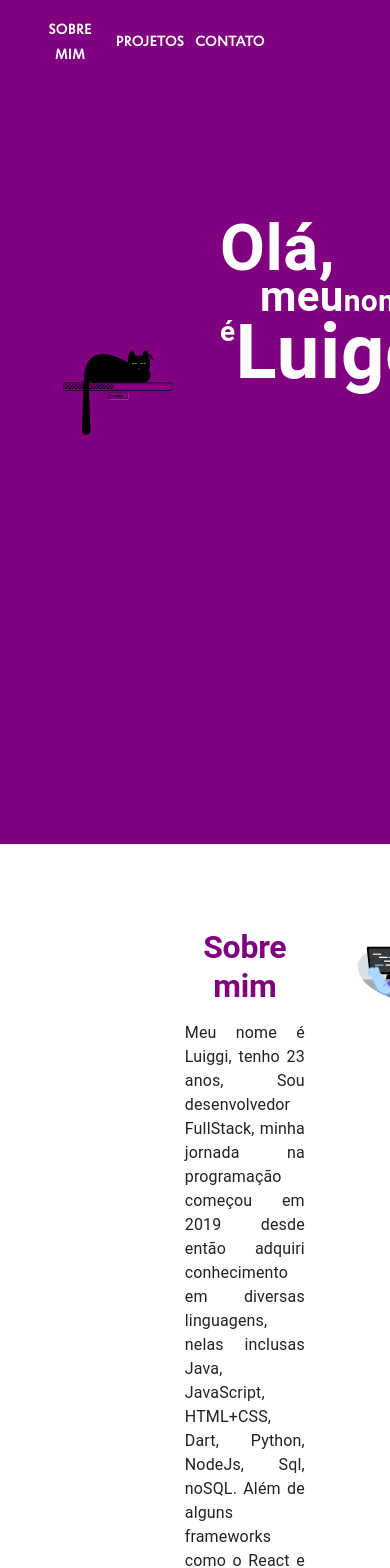
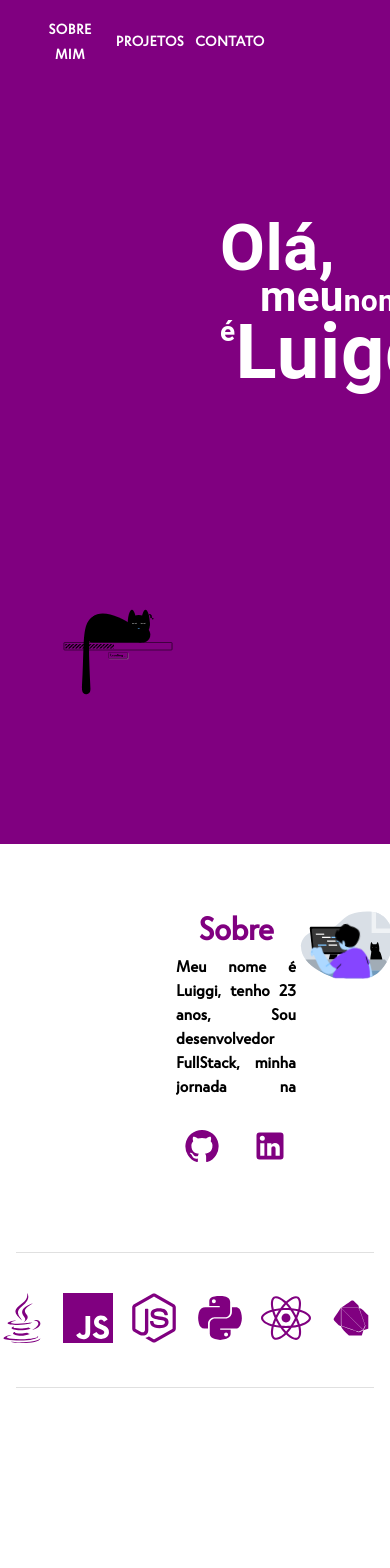
Before and after one commit to Ludige/Portfolio-React, a React (Create React App) app: page / in a window 390 px wide. Shown: the top 1568 px of the page. Built offline with nearby package versions, Linux system fonts and the light colour scheme.

Commit message:
Commit: Animated Icons to Component, and Improvements to Responsivity of the Screen

```diff
--- a/src/App.js
+++ b/src/App.js
@@ -1,5 +1,5 @@
 
-import { Box, AppBar, Container, Paper, Typography, Divider, IconButton} from "@mui/material";
+import { Box, AppBar, Container, Typography, Divider, IconButton, Grid} from "@mui/material";
 import { Component } from "react";
 import Lottie from "lottie-react";
 import 'aos/dist/aos.css';
@@ -15,11 +15,7 @@ import computingCat from "./assets/icons/progrsmadorGato.json";
 //Icons
 import GitHubIcon from '@mui/icons-material/GitHub';
 import LinkedInIcon from '@mui/icons-material/LinkedIn';
-import { RiFlutterFill } from "react-icons/ri";
-import { FaJava } from "react-icons/fa";
-import { SiJavascript } from "react-icons/si";
-import { FaNodeJs,FaPython,FaReact } from "react-icons/fa";
-import { DiDart,DiMysql } from "react-icons/di";
+import AnimatedIcons from "./components/AnimatedIcons";
 
 // function scrollTo (){
 //     Link.scrollTo('contato');
@@ -52,36 +48,48 @@ class App extends Component{
           flexDirection: "row",
         }}>
           <Box sx={{pt:38,px:3}}>
-            <Lottie animationData={sleepingCatAnimation} style={{width:"40vw"}}/>
+            <Lottie animationData={sleepingCatAnimation} style={{width:"40vw", height:"80vh"}}/>
           </Box>
           <Box sx={{pt: 25}}>
             <Presentation></Presentation>
           </Box>
         </Container>
-
       </Box>
       <Container sx={{height: "500vh"}}>
-            <Paper elevation={0} sx={{paddingTop:"10vh", display: "flex", flexDirection: "row"}} >
-              <Box sx={{width: {md:"34vw"}, height: {md:"36vh"}, marginLeft:"20vh"}} data-aos="fade-right">
+          <Box sx={{paddingTop:8, display: "flex",flexDirection: "row"}}  >
+            <Box sx={{width: 400, height:200, marginLeft:20}} data-aos="fade-right">
+              {/* Text */}
               <Typography  sx={{
                 fontSize:32,
                 justifyContent: "center",
                 textAlign:"center",
                 fontWeight:"bold", color:"purple",
                 paddingBottom:2,
-                  position:"relative"
+                position:"relative",
+                fontFamily:"Atlan",
+                overflow: 'hidden',
+                textOverflow:"ellipsis",
+                height:30
               }} variant="h2" >
                 Sobre mim
               </Typography>
               <Typography sx={{
                 fontSize:16,
                 textAlign:"justify",
-                  position:"relative"
-                  }} >
+                position:"relative",
+                maxWidth:"34vw",
+                maxHeight:"30vh",
+                fontFamily:"Atlan",
+                fontWeight:"bold",
+                overflow: 'hidden',
+                textOverflow:"ellipsis",
+                height:150
+                }}>
                 Meu nome é Luiggi, tenho {getAge()} anos, Sou desenvolvedor FullStack, minha jornada na programação
                 começou em 2019 desde então adquiri conhecimento em diversas linguagens, nelas inclusas Java,
                 JavaScript, HTML+CSS, Dart, Python, NodeJs, Sql, noSQL. Além de alguns frameworks como o React e Flutter.
               </Typography>
+              {/* Buttons */}
               <Box sx={{display: "flex",justifyContent:"center", marginTop:2}}>
                 <IconButton sx={{color:"purple", marginRight:2}} onClick={() =>{window.open("https://github.com/ludige", "_blank")}}>
                   <GitHubIcon sx={{width:36, height:36}} />
@@ -91,45 +99,24 @@ class App extends Component{
                 </IconButton>
               </Box>
             </Box>
-              <Box sx={{width: {xs:1, md:"34vw"}, height: {xs:1, md:"36vh"}}}>
-                <Lottie animationData={computingCat} style={{width:"26vw", marginLeft: 48}} data-aos="fade-left"/>
+            {/* Animation */}
+            <Box sx={{width:"34vw", height: "36vh"}} xs={2} >
+              <Lottie animationData={computingCat} style={{width:"26vw"}} data-aos="fade-left" />
             </Box>
-            </Paper>
+          </Box>
 
           <Divider sx={{marginTop:5,marginBottom:5 ,color:"purple"}} data-aos="zoom-in" data-aos-delay="200"/>
 
           <Box sx={{display: "flex",justifyContent:"center"}}>
-              <Paper sx={{width:"36vw",display: "flex",justifyContent:"center"}} elevation={0}>
-                <Box sx={{marginRight:2}} data-aos="fade-up" data-aos-duration="600" data-aos-delay="100">
-                  <RiFlutterFill  color="purple" size={50}/>
-                </Box>
-                <Box sx={{marginRight:2}} data-aos="fade-down" data-aos-duration="600" data-aos-delay="200">
-                  <FaJava color="purple" size={50}/>
-                </Box>
-                <Box sx={{marginRight:2}} data-aos="fade-up" data-aos-duration="600" data-aos-delay="300">
-                  <SiJavascript color="purple" size={50} />
-                </Box>
-                <Box sx={{marginRight:2}} data-aos="fade-down" data-aos-duration="600" data-aos-delay="400">
-                  <FaNodeJs color="purple" size={50}/>
-                </Box>
-                <Box sx={{marginRight:2}} data-aos="fade-up" data-aos-duration="600" data-aos-delay="500">
-                  <FaPython color="purple" size={50}/>
-                </Box>
-                <Box sx={{marginRight:2}} data-aos="fade-down" data-aos-duration="600" data-aos-delay="600">
-                  <FaReact color="purple" size={50}/>
-                </Box>
-                <Box sx={{marginRight:2}} data-aos="fade-up" data-aos-duration="600" data-aos-delay="700">
-                  <DiDart color="purple" size={50}/>
-                </Box>
-                <Box sx={{marginRight:2}} data-aos="fade-down" data-aos-duration="600" data-aos-delay="800">
-                  <DiMysql color="purple" size={50}/>
-                </Box>
-              </Paper>
+            <AnimatedIcons />
           </Box>
 
           <Divider sx={{marginTop:5,marginBottom:5 ,color:"purple"}} data-aos="zoom-in" data-aos-delay="200"/>
 
+          <Grid>
             <ProjectSection />
+          </Grid>
+
       </Container>
     </Box>
     );
--- /dev/null
+++ b/src/components/AnimatedIcons.js
@@ -0,0 +1,35 @@
+import {Box, Paper} from "@mui/material";
+import { RiFlutterFill } from "react-icons/ri";
+import { FaJava } from "react-icons/fa";
+import { SiJavascript } from "react-icons/si";
+import { FaNodeJs,FaPython,FaReact } from "react-icons/fa";
+import { DiDart,DiMysql } from "react-icons/di";
+
+export default function AnimatedIcons(){
+    return <Paper sx={{width:"36vw",display: "flex",justifyContent:"center"}} elevation={0}>
+    <Box sx={{marginRight:2}} data-aos="fade-up" data-aos-duration="600" data-aos-delay="100">
+      <RiFlutterFill  color="purple" size={50}/>
+    </Box>
+    <Box sx={{marginRight:2}} data-aos="fade-down" data-aos-duration="600" data-aos-delay="200">
+      <FaJava color="purple" size={50}/>
+    </Box>
+    <Box sx={{marginRight:2}} data-aos="fade-up" data-aos-duration="600" data-aos-delay="300">
+      <SiJavascript color="purple" size={50} />
+    </Box>
+    <Box sx={{marginRight:2}} data-aos="fade-down" data-aos-duration="600" data-aos-delay="400">
+      <FaNodeJs color="purple" size={50}/>
+    </Box>
+    <Box sx={{marginRight:2}} data-aos="fade-up" data-aos-duration="600" data-aos-delay="500">
+      <FaPython color="purple" size={50}/>
+    </Box>
+    <Box sx={{marginRight:2}} data-aos="fade-down" data-aos-duration="600" data-aos-delay="600">
+      <FaReact color="purple" size={50}/>
+    </Box>
+    <Box sx={{marginRight:2}} data-aos="fade-up" data-aos-duration="600" data-aos-delay="700">
+      <DiDart color="purple" size={50}/>
+    </Box>
+    <Box sx={{marginRight:2}} data-aos="fade-down" data-aos-duration="600" data-aos-delay="800">
+      <DiMysql color="purple" size={50}/>
+    </Box>
+  </Paper>
+}
```
Lines whose indentation alone changed are shown as unchanged.
